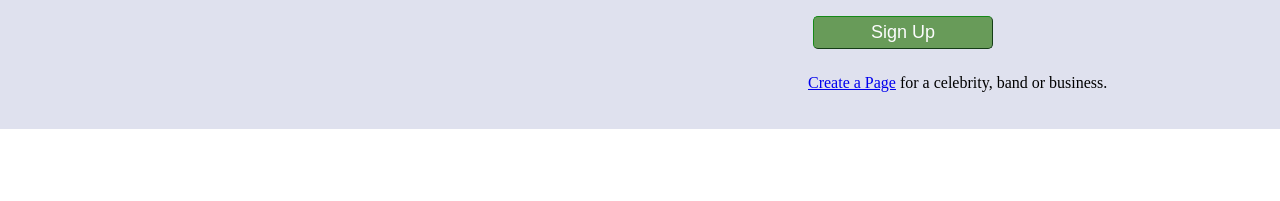
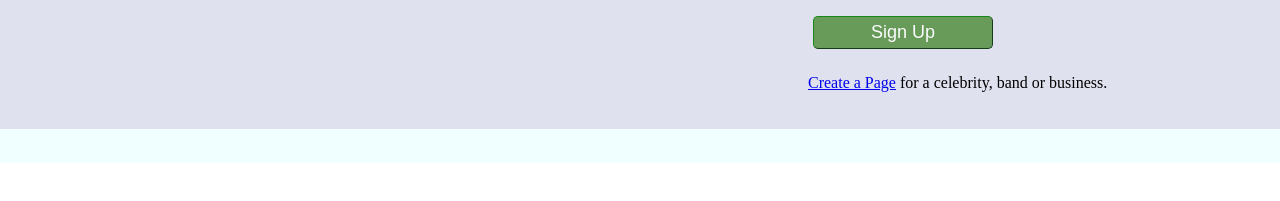
Before and after one commit to Arogers100/facebook-Clone, a plain HTML site: page index.html in a window 1280 px wide. Shown: the part 577-778 px from the top of the page. Drawn offline with Linux system fonts and the light colour scheme.

Commit message:
Update facebook stylesheet.css

```diff
--- a/facebook stylesheet.css
+++ b/facebook stylesheet.css
@@ -1,7 +1,7 @@
 #maindiv
         {
 
-            height:640px;
+            height:740px;
             width: 100%;
             background-color: azure;
         }
```
